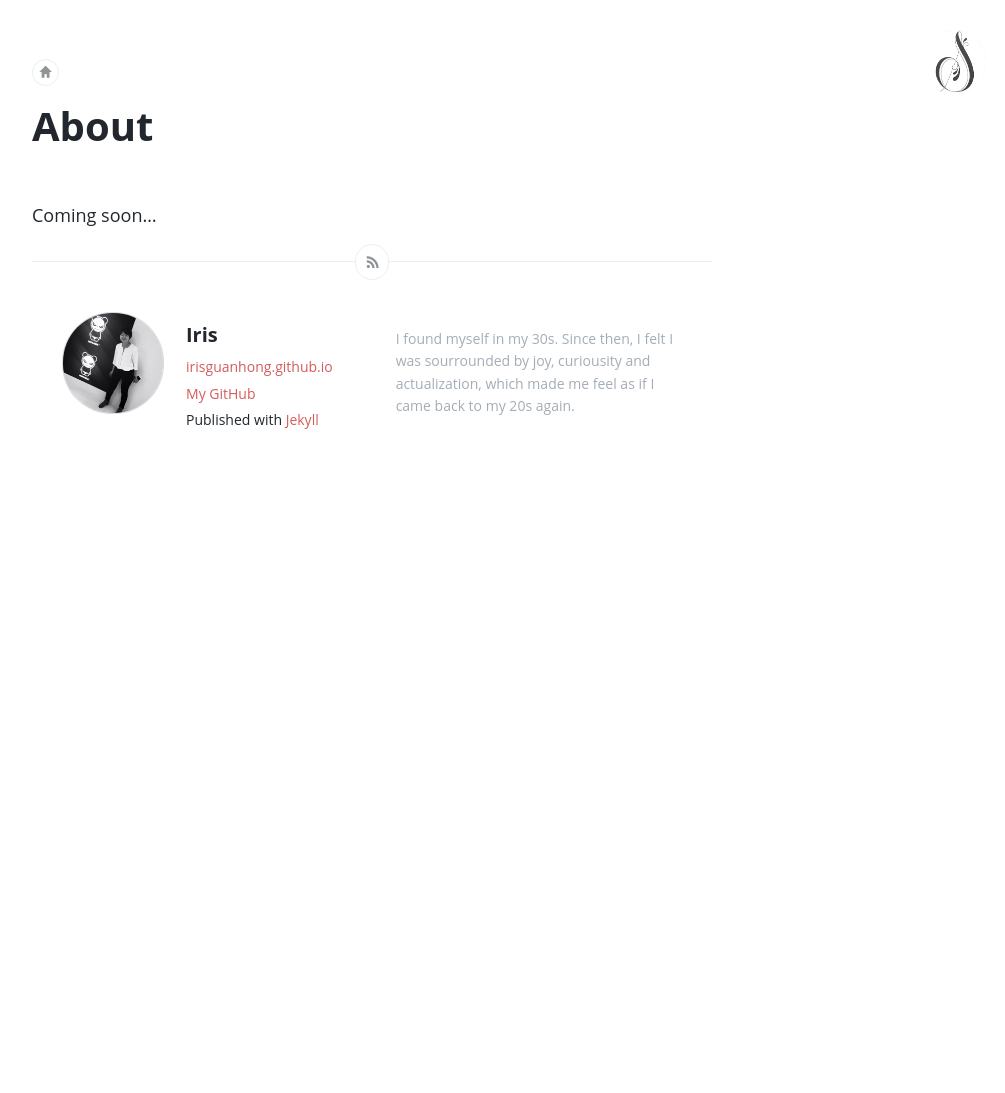
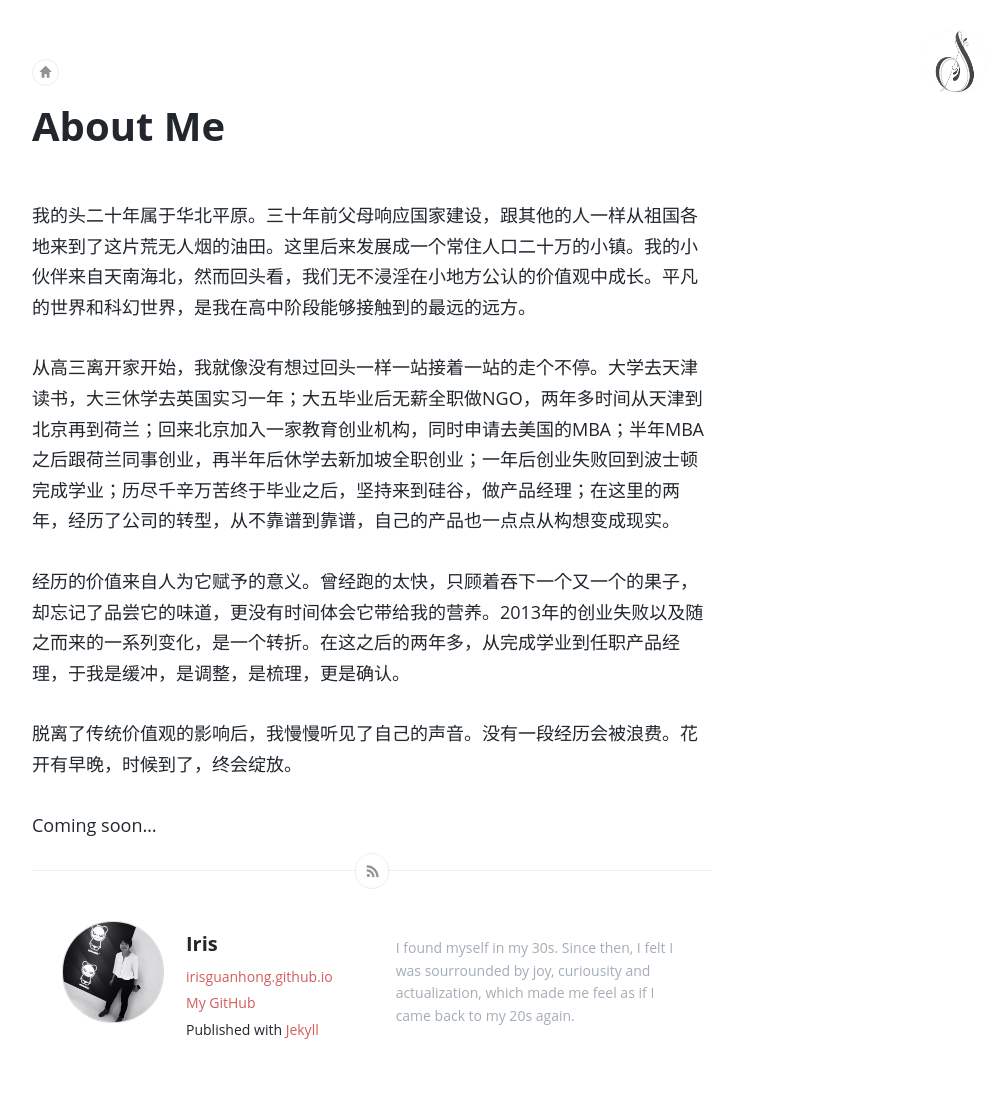
Before and after one commit to irisguanhong/irisguanhong.github.io, a Jekyll site: the page built from about.md, in a window 1280 px wide. Shown: the whole page, without its empty margins (268-1273 px from the left). Built offline with Jekyll 4.4.1, drawn with Linux system fonts in a browser that asks for light colours; nearby versions of some CDN libraries; library files that are not in the unit come from our copies; before the commit the page ends 965 px from its top, so only the background shows below that.

Commit message:
about me content update

```diff
--- a/about.md
+++ b/about.md
@@ -1,9 +1,15 @@
 ---
 layout: page
-title: About
+title: About Me
 permalink: /about/
 ---
+我的头二十年属于华北平原。三十年前父母响应国家建设，跟其他的人一样从祖国各地来到了这片荒无人烟的油田。这里后来发展成一个常住人口二十万的小镇。我的小伙伴来自天南海北，然而回头看，我们无不浸淫在小地方公认的价值观中成长。平凡的世界和科幻世界，是我在高中阶段能够接触到的最远的远方。
 
+从高三离开家开始，我就像没有想过回头一样一站接着一站的走个不停。大学去天津读书，大三休学去英国实习一年；大五毕业后无薪全职做NGO，两年多时间从天津到北京再到荷兰；回来北京加入一家教育创业机构，同时申请去美国的MBA；半年MBA之后跟荷兰同事创业，再半年后休学去新加坡全职创业；一年后创业失败回到波士顿完成学业；历尽千辛万苦终于毕业之后，坚持来到硅谷，做产品经理；在这里的两年，经历了公司的转型，从不靠谱到靠谱，自己的产品也一点点从构想变成现实。
+
+经历的价值来自人为它赋予的意义。曾经跑的太快，只顾着吞下一个又一个的果子，却忘记了品尝它的味道，更没有时间体会它带给我的营养。2013年的创业失败以及随之而来的一系列变化，是一个转折。在这之后的两年多，从完成学业到任职产品经理，于我是缓冲，是调整，是梳理，更是确认。
+
+脱离了传统价值观的影响后，我慢慢听见了自己的声音。没有一段经历会被浪费。花开有早晚，时候到了，终会绽放。
 
 
 Coming soon…
```
